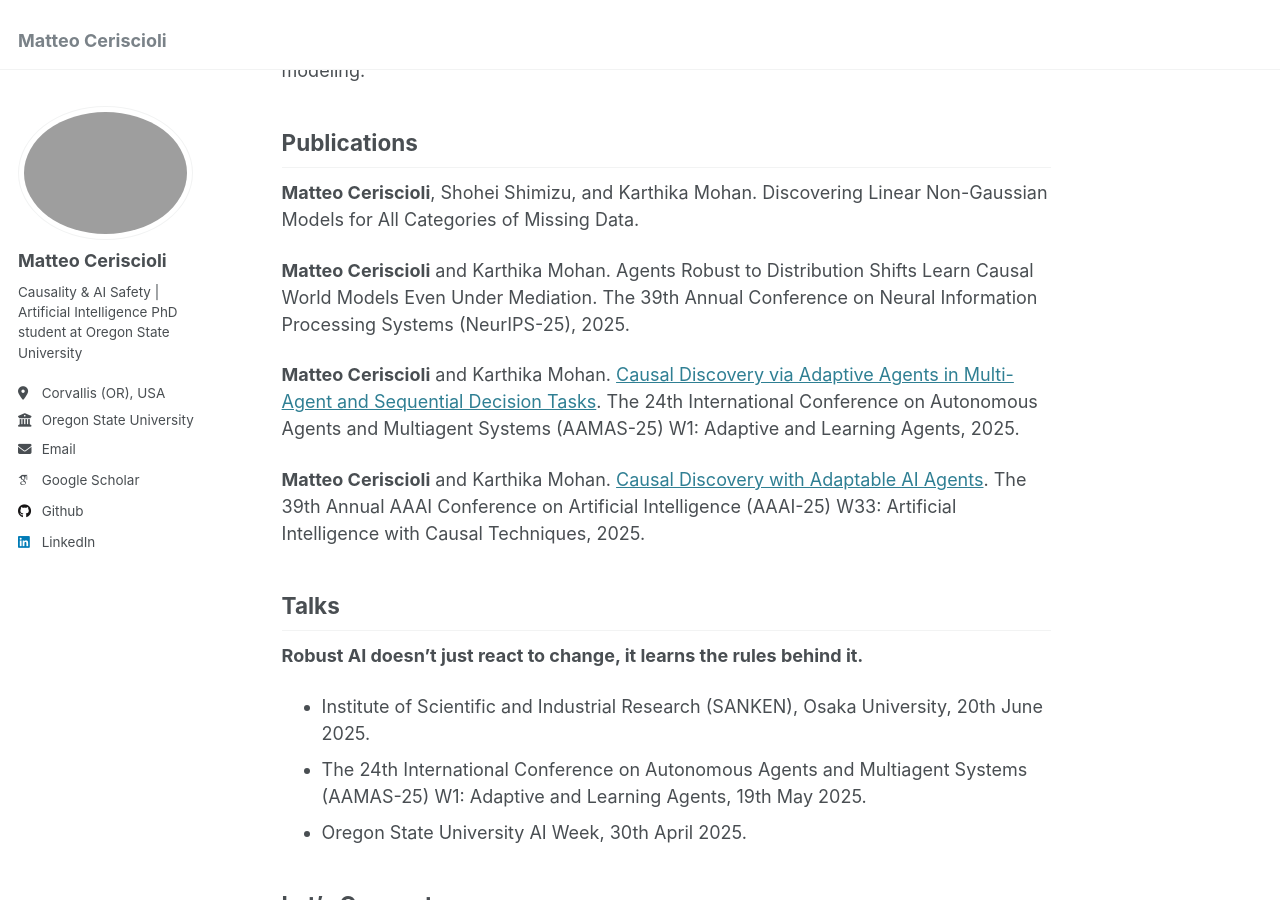
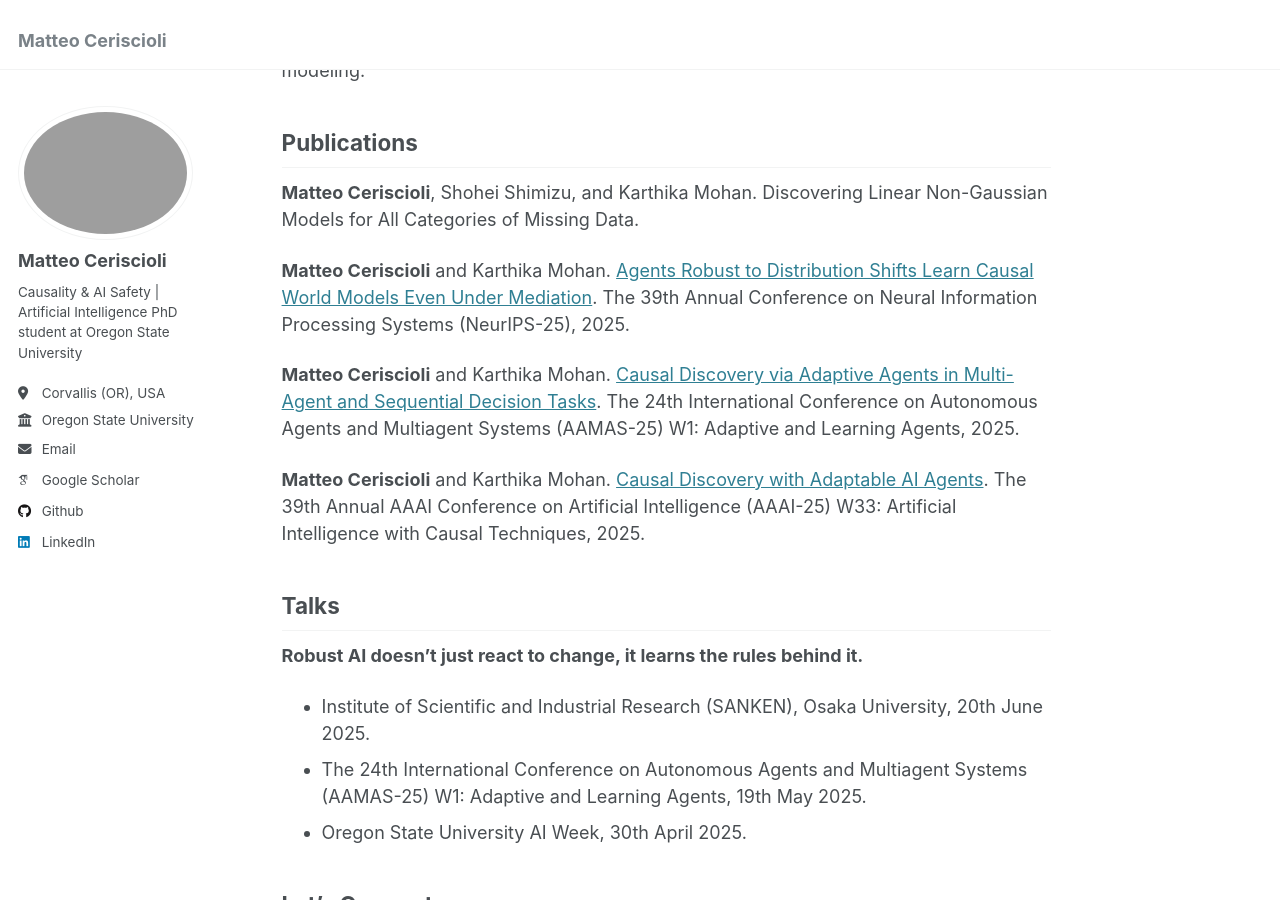
Before and after one commit to matteoceriscioli/matteoceriscioli.github.io, a Jekyll site: the page built from _pages/about.md, in a window 1280 px wide and 900 px high, scrolled down 919 px. Built offline with Jekyll 4.4.1, drawn with Linux system fonts in a browser that asks for light colours; some web fonts are replaced; part of the change alters nothing that is shown.

```diff
--- a/_pages/about.md
+++ b/_pages/about.md
@@ -25,8 +25,8 @@ Reviewer for **Behaviormetrika**, an international peer-reviewed journal of the
 
 **Matteo Ceriscioli**, Shohei Shimizu, and Karthika Mohan. Discovering Linear Non-Gaussian Models for All Categories of Missing Data.
 
-**Matteo Ceriscioli** and Karthika Mohan. Agents Robust to Distribution Shifts Learn Causal
-World Models Even Under Mediation. The 39th Annual Conference on Neural Information Processing Systems (NeurIPS-25), 2025.
+**Matteo Ceriscioli** and Karthika Mohan. [Agents Robust to Distribution Shifts Learn Causal
+World Models Even Under Mediation](https://neurips.cc/virtual/2025/poster/118687). The 39th Annual Conference on Neural Information Processing Systems (NeurIPS-25), 2025.
 
 **Matteo Ceriscioli** and Karthika Mohan. [Causal Discovery via Adaptive Agents in Multi-Agent and Sequential Decision Tasks](https://openreview.net/attachment?id=CcyLwtPfat&name=pdf). The 24th International Conference on Autonomous Agents and Multiagent Systems (AAMAS-25) W1: Adaptive and Learning Agents, 2025.
 
```
